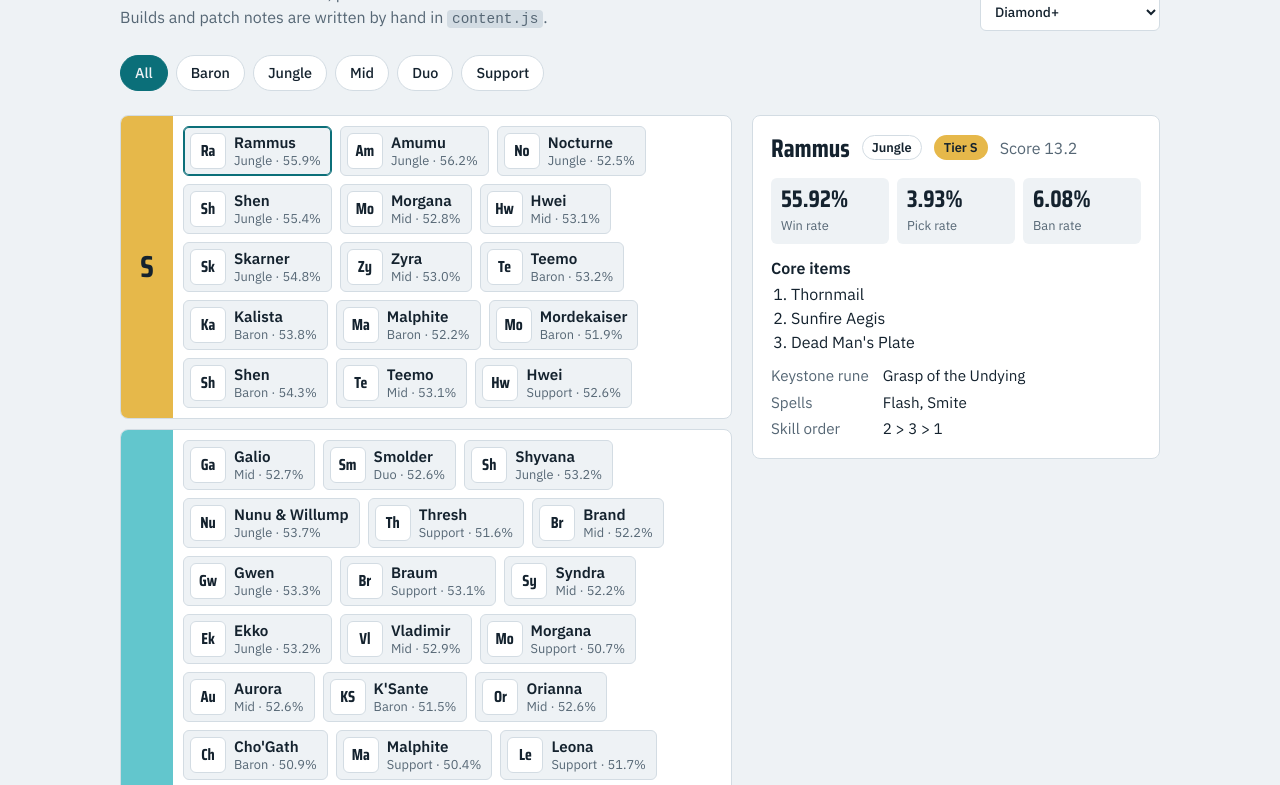
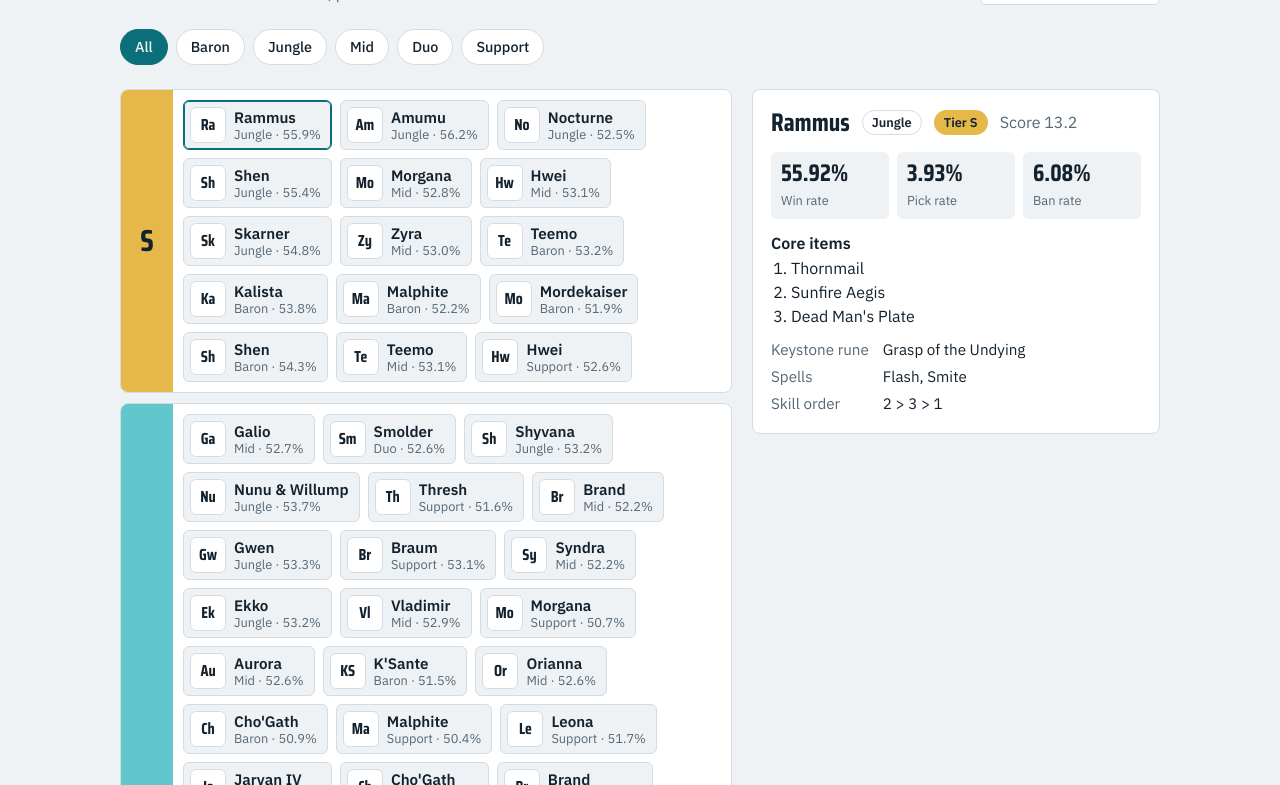
Before and after one commit to aramirez06/wildrift-starter, a plain HTML site: page index.html in a window 1280 px wide. Shown: the part 124-909 px from the top of the page. Drawn offline with Linux system fonts and the light colour scheme.

Commit message:
modify description

```diff
--- a/index.html
+++ b/index.html
@@ -15,7 +15,7 @@
     <div class="intro">
       <span class="flag" id="flag"></span>
       <h1>Wild Rift Tier List Starter</h1>
-      <p class="muted">Tiers are calculated from win, pick and ban rates on the Wild Rift China server. Builds and patch notes are written by hand in <code>content.js</code>.</p>
+      <p class="muted">Tiers are calculated from win, pick and ban rates on the Wild Rift China server.
     </div>
     <label class="rank-pick" for="rank">Rank bracket
       <select id="rank"></select>
```
